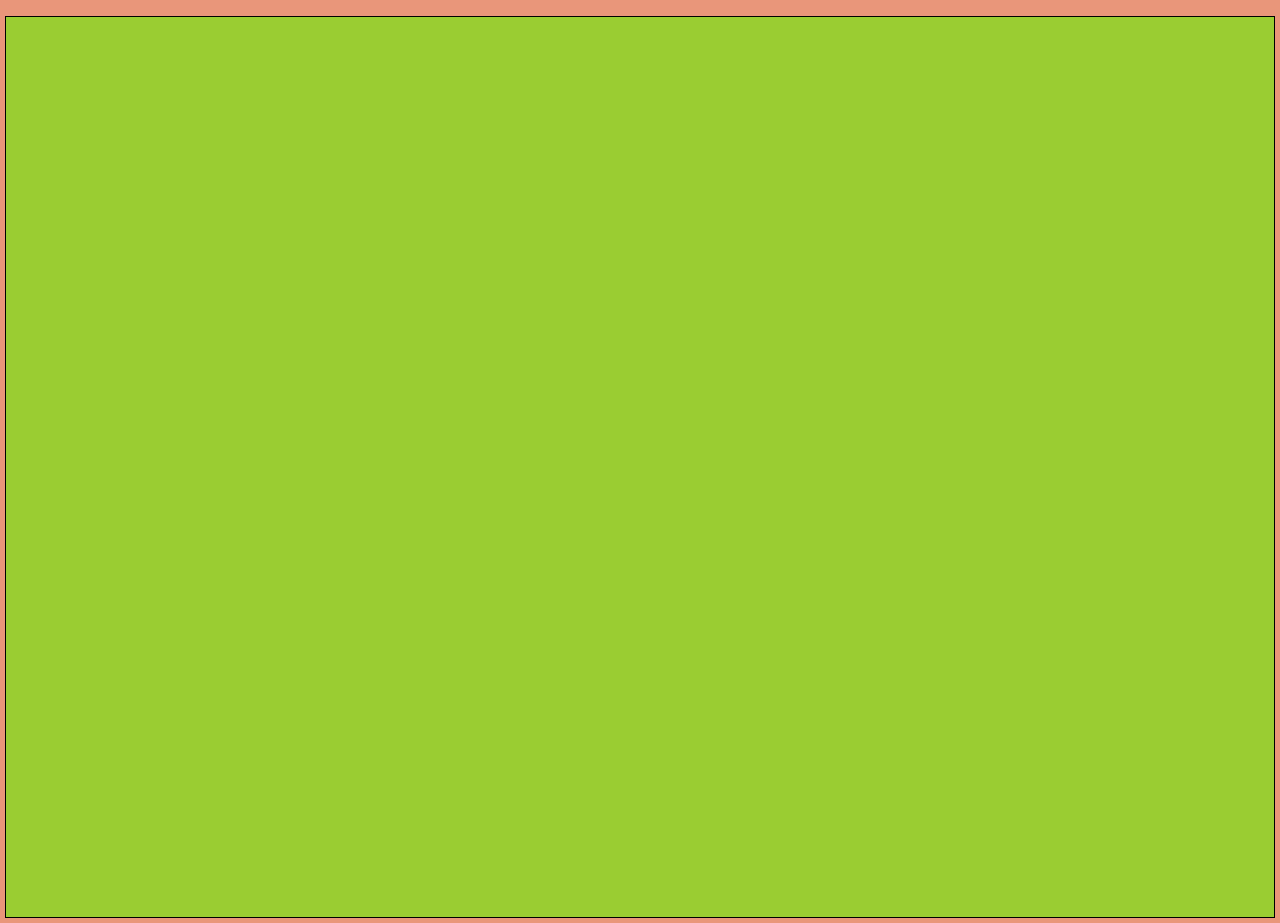
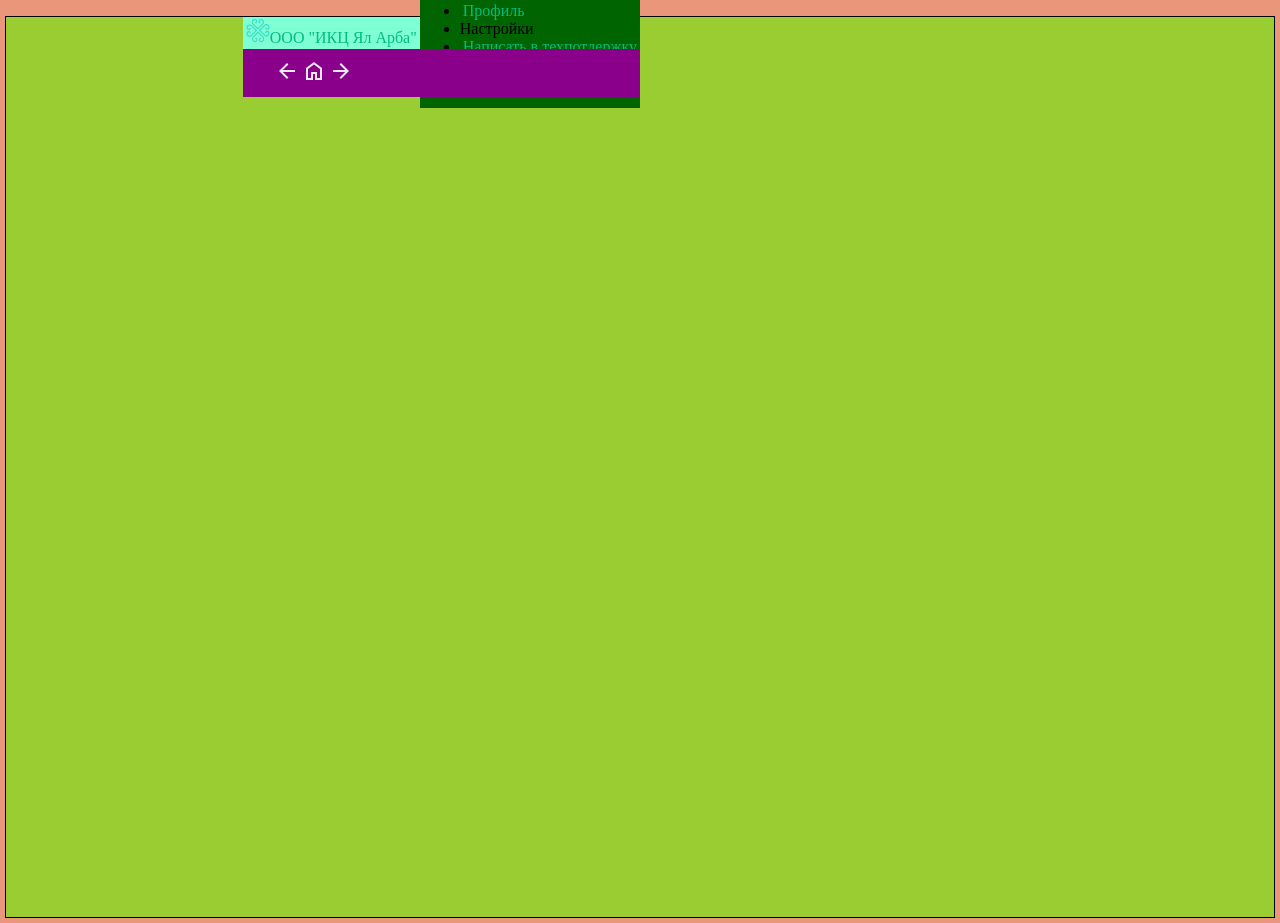
Before and after one commit to valitovgaziz/spa_, a Vue app: page /support in a window 1280 px wide. Before the commit this address had no page. Built offline with nearby package versions, Linux system fonts and the light colour scheme.

Commit message:
Add suppport componen, view and routing for.

```diff
--- a/src/components/header.vue
+++ b/src/components/header.vue
@@ -6,7 +6,7 @@
             <ul>
                 <li><router-link to="/profile">Профиль</router-link></li>
                 <li>Настройки</li>
-                <li>Написать в техпотдержку</li>
+                <li><router-link to="/support">Написать в техпотдержку</router-link></li>
                 <li>Оставить отзыв</li>
                 <li>Вход/Выход</li>
             </ul>
--- /dev/null
+++ b/src/components/support.vue
@@ -0,0 +1,17 @@
+<template>
+    <div class="support">
+        <h3>This is an message send to support page</h3>
+    </div>
+</template>
+
+<style>
+.support {
+    background-color: darkkhaki;
+}
+</style>
+
+<script>
+export default {
+    name: 'support',
+}
+</script>
--- a/src/router/index.js
+++ b/src/router/index.js
@@ -21,6 +21,11 @@ const router = createRouter({
       path: '/profile',
       name: 'profile',
       component: () => import('../views/ProfileView.vue'),
+    },
+    {
+      path: '/support',
+      name: 'support',
+      component: () => import('../views/Support.vue'),
     }
   ],
 })
--- a/src/views/AboutView.vue
+++ b/src/views/AboutView.vue
@@ -6,7 +6,7 @@
   </div>
 </template>
 
-<style>
+<style scoped>
 @media (min-width: 1024px) {
   .about {
     background-color: rgb(179, 231, 185);
--- a/src/views/HomeView.vue
+++ b/src/views/HomeView.vue
@@ -7,7 +7,7 @@
 </template>
 
 
-<style>
+<style scoped>
 .main {
   min-height: fit-content;
   width: 100%;
--- a/src/views/ProfileView.vue
+++ b/src/views/ProfileView.vue
@@ -7,7 +7,7 @@
   </template>
 
 
-  <style>
+  <style scoped>
   .main {
     min-height: fit-content;
     width: 100%;
--- /dev/null
+++ b/src/views/Support.vue
@@ -0,0 +1,30 @@
+<template>
+    <div class="main">
+      <Header />
+      <Footer />
+    </div>
+  </template>
+
+  <style scoped>
+  @media (min-width: 1024px) {
+    .about {
+      background-color: rgb(179, 231, 185);
+    }
+  }
+  </style>
+
+
+
+  <script>
+  import Header from '../components/header.vue';
+  import Footer from '../components/footer.vue';
+  import Support from '../components/support.vue';
+
+  export default {
+    components: {
+      Header,
+      Footer,
+      Support,
+    },
+  };
+  </script>
```
